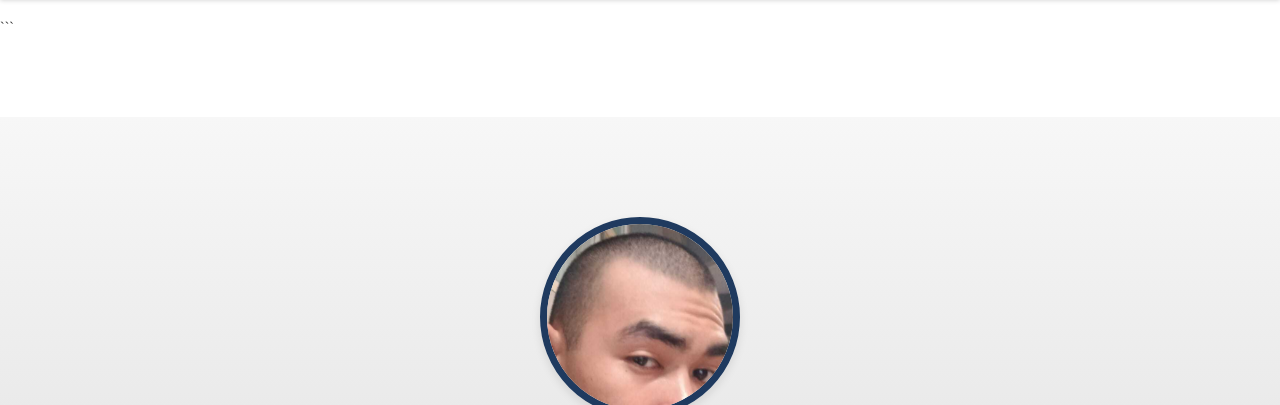
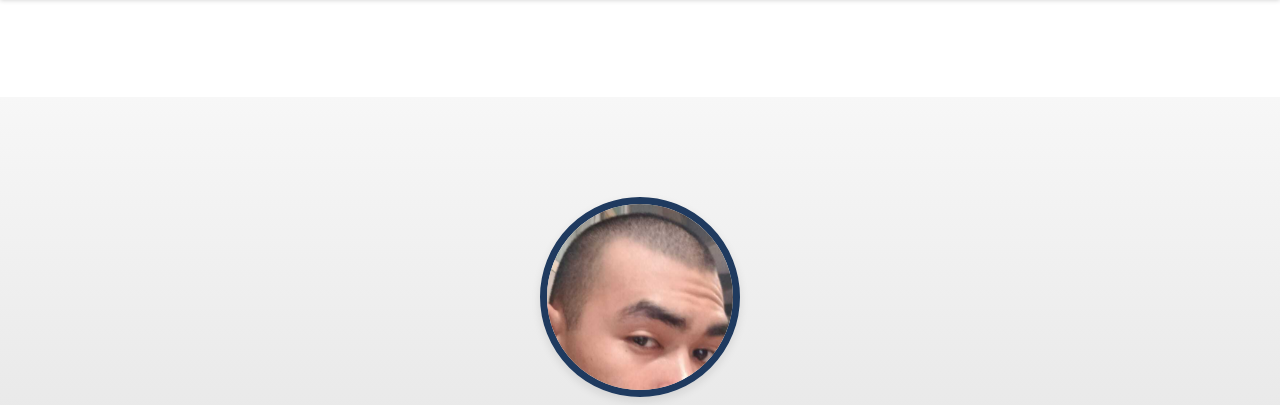
Before and after one commit to redarmydark-svg/redarmydark.github.io, a plain HTML site: page index.html in a window 1280 px wide. Shown: the part 53-458 px from the top of the page. Drawn offline with nearby package versions, Linux system fonts and the light colour scheme.

Commit message:
Menambahkan kolom YouTube dan merapikan About/Dashboard

````diff
--- a/index.html
+++ b/index.html
@@ -12,7 +12,7 @@
     </head>
   <body>
 
-   <nav class="navbar navbar-inverse navbar-fixed-top">
+    <nav class="navbar navbar-inverse navbar-fixed-top">
       <div class="container">
         <div class="navbar-header">
           <button type="button" class="navbar-toggle collapsed" data-toggle="collapse" data-target="#bs-example-navbar-collapse-1" aria-expanded="false">
@@ -35,8 +35,8 @@
         </div>
       </div>
     </nav>
-    ```
-    <section class="home" id="home"> <div class="jumbotron text-center">
+    <section class="home" id="home">
+        <div class="jumbotron text-center">
             <img src="img/yan.png" class="img-circle">
             <h1>Iyan Bowlehhh</h1>
             <p> panggil saja iyan | anjaiii mabar | kelassss abiesss</p>
@@ -63,7 +63,7 @@
                             </h4>
                             <p class="list-group-item-text">Mahasiswa Sistem Informasi UPJB</p>
                         </li>
-                        <li class="list-group-item">
+                         <li class="list-group-item">
                             <h4 class="list-group-item-heading" style="color: #1f3a5f; font-weight: bold;">
                                 <i class="glyphicon glyphicon-globe"></i> Keahlian
                             </h4>
@@ -74,7 +74,7 @@
 
                 <div class="col-md-6">
                     <ul class="list-group">
-                        <li class="list-group-item">
+                         <li class="list-group-item">
                             <h4 class="list-group-item-heading" style="color: #1f3a5f; font-weight: bold;">
                                 <i class="glyphicon glyphicon-console"></i> Hobi
                             </h4>
@@ -89,10 +89,8 @@
                     </ul>
                 </div>
             </div>
-
-            </div>
+        </div>
     </section>
-    ```
     <section class="dashboard" id="dashboard">
         <div class="container">
             <div class="row">
````
